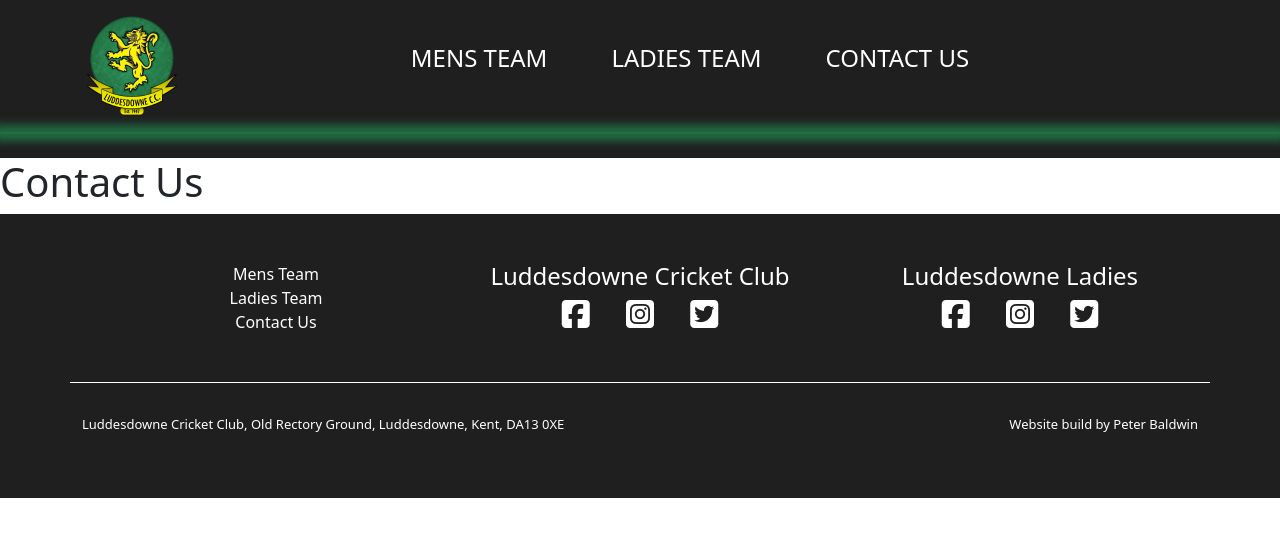
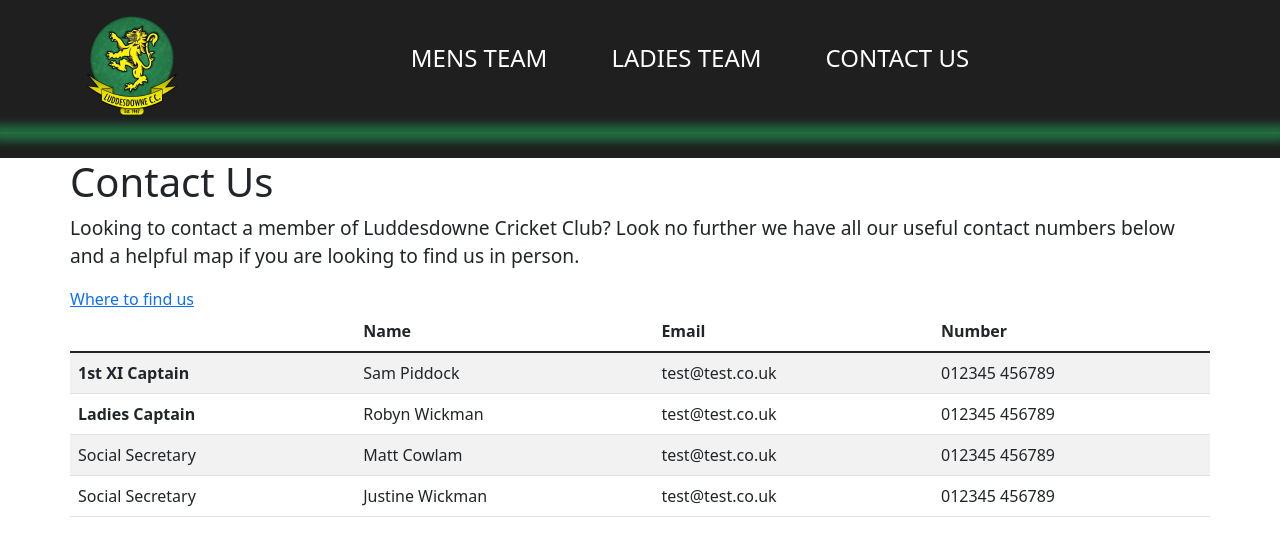
Before and after one commit to Baldpet/luddesdowne, a Django app: page /contact-us in a window 1280 px wide. Shown: the top 533 px of the page. Run offline with Django 3.2, Linux system fonts and the light colour scheme; some libraries are stand-ins or nearby versions.

Commit message:
Contact us boilerplate added and google maps embedded

```diff
--- a/home/templates/home/contact.html
+++ b/home/templates/home/contact.html
@@ -13,7 +13,75 @@
 {% block content %}
 
 <main class="container-fluid g-0">
-    <h1>Contact Us</h1>
+    <div class="container">
+        <div class="row">
+            <div class="col-12">
+                <h1>Contact Us</h1>
+                <p>Looking to contact a member of Luddesdowne Cricket Club? Look no further we have all our useful contact numbers below and a helpful map if you are looking to find us in person.</p>
+                <a href="#google-map">Where to find us</a>
+            </div>
+        </div>
+        <div class="row">
+            <div class="col table-responsive-md">
+                <table class="table table-striped">
+                    <thead>
+                        <tr>
+                            <th scope="col"></th>
+                            <th scope="col">Name</th>
+                            <th scope="col">Email</th>
+                            <th scope="col">Number</th>
+                        </tr>
+                    </thead>
+                    <tbody>
+                        <tr>
+                            <th scope="row">1st XI Captain</th>
+                            <td>Sam Piddock</td>
+                            <td>test@test.co.uk</td>
+                            <td>012345 456789</td>
+                        </tr>
+                        <tr>
+                            <th>Ladies Captain</th>
+                            <td>Robyn Wickman</td>
+                            <td>test@test.co.uk</td>
+                            <td>012345 456789</td>
+                        </tr>
+                        <tr>
+                            <td>Social Secretary</td>
+                            <td>Matt Cowlam</td>
+                            <td>test@test.co.uk</td>
+                            <td>012345 456789</td>
+                        </tr>
+                        <tr>
+                            <td>Social Secretary</td>
+                            <td>Justine Wickman</td>
+                            <td>test@test.co.uk</td>
+                            <td>012345 456789</td>
+                        </tr>
+                    </tbody>
+                </table>
+            </div>
+        </div>
+
+        <div style="text-align: center;">
+            <iframe id="google-map" src="https://www.google.com/maps/embed?pb=!1m18!1m12!1m3!1d4188.883691715!2d0.3926250790012702!3d51.37134936620436!2m3!1f0!2f0!3f0!3m2!1i1024!2i768!4f13.1!3m3!1m2!1s0x47d8ca94af5be9e5%3A0x63d5dde5075570a2!2sLuddesdowne%20Cricket%20Club!5e0!3m2!1sen!2suk!4v1648469311183!5m2!1sen!2suk" width="800" height="600" style="border:0;" allowfullscreen="" loading="lazy" referrerpolicy="no-referrer-when-downgrade"></iframe>
+        </div>
+    </div>
+
 </main>
+<script>
+    function myFunction(x) {
+        if (x.matches) { // If media query matches
+            $('#google-map').attr('width', '300');
+            $('#google-map').attr('height', '300');
+        } else {
+            $('#google-map').attr('width', '800');
+            $('#google-map').attr('height', '600');
+        }
+    }
+
+    var x = window.matchMedia("(max-width: 800px)")
+    myFunction(x) // Call listener function at run time
+    x.addListener(myFunction) // Attach listener function on state changes
+</script>
 
 {% endblock %}
--- a/templates/base.html
+++ b/templates/base.html
@@ -20,6 +20,8 @@
         <script src="https://cdn.jsdelivr.net/npm/bootstrap@5.1.3/dist/js/bootstrap.bundle.min.js" integrity="sha384-ka7Sk0Gln4gmtz2MlQnikT1wXgYsOg+OMhuP+IlRH9sENBO0LRn5q+8nbTov4+1p" crossorigin="anonymous"></script>
         <!-- Font Awesome-->
         <script src="https://kit.fontawesome.com/30e9f3c961.js" crossorigin="anonymous"></script>
+        <!-- JQuery -->
+        <script src="https://code.jquery.com/jquery-3.6.0.min.js" integrity="sha256-/xUj+3OJU5yExlq6GSYGSHk7tPXikynS7ogEvDej/m4=" crossorigin="anonymous"></script>
     {% endblock %}
     {% block additionaljs %}{% endblock %}
 
```
